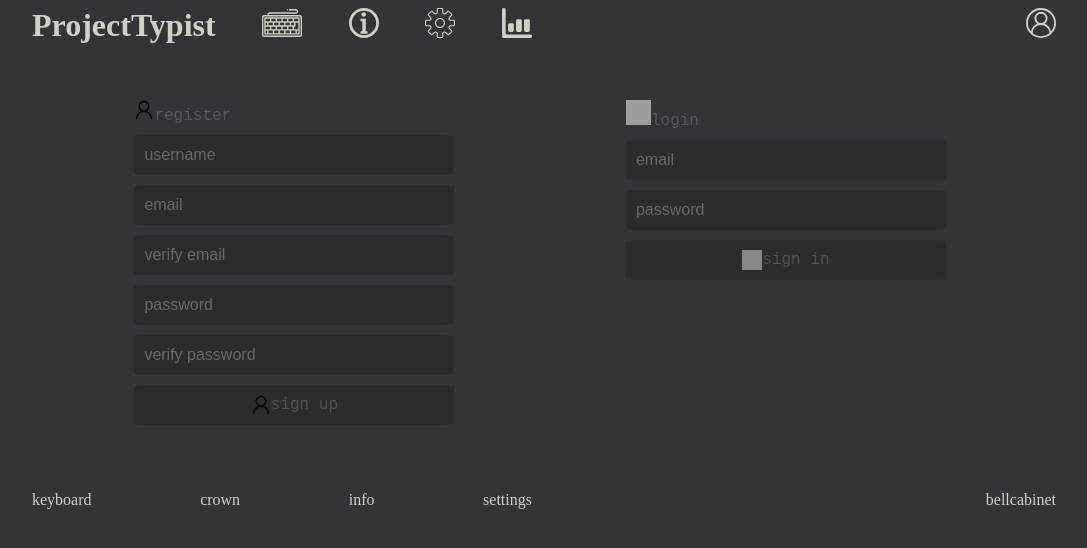
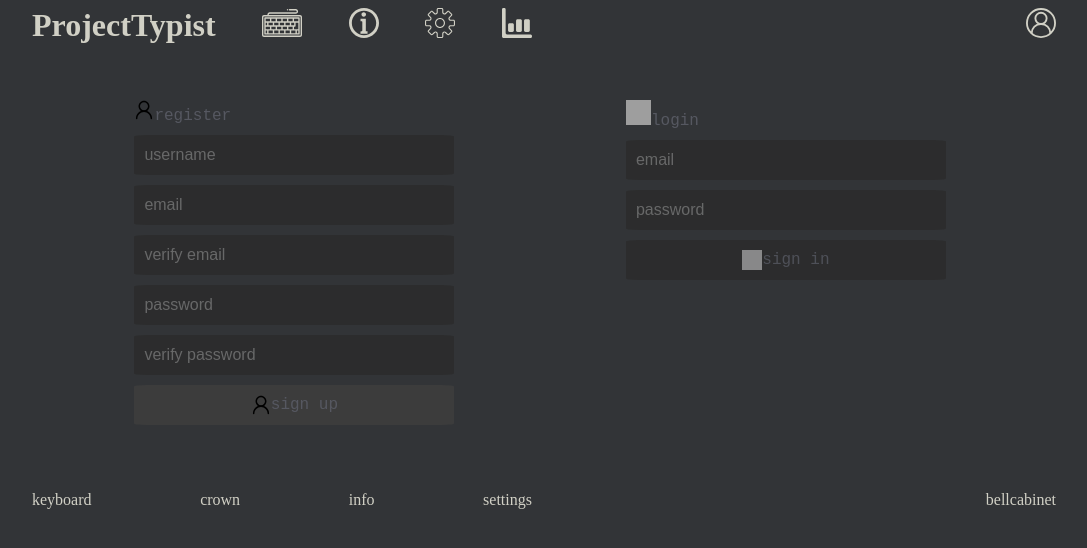
Before and after one commit to viktorpakholok/WebProjectTypist, a React (Vite) app in the folder projecttypist/: page /registration in a window 1280 px wide. In both pictures the pointer is over the button "sign up". Shown: the top 548 px of the page, without its empty margins (96-1183 px from the left). Built offline with nearby package versions, Linux system fonts and the light colour scheme; grey boxes are pictures that could not be loaded.

Commit message:
Add button hover

```diff
--- a/projecttypist/src/components/Button/Button.css
+++ b/projecttypist/src/components/Button/Button.css
@@ -12,6 +12,14 @@
     justify-content: center;
     opacity: 0.8;
     margin-top: 10px;
+    transition: background-color 0.3s, color 0.3s, opacity 0.3s;
+}
+
+.customButton:hover {
+    background-color: #3c3c3c;
+    color: #ffffff;
+    opacity: 1;
+    cursor: pointer;
 }
 
 .customButton i {
```
